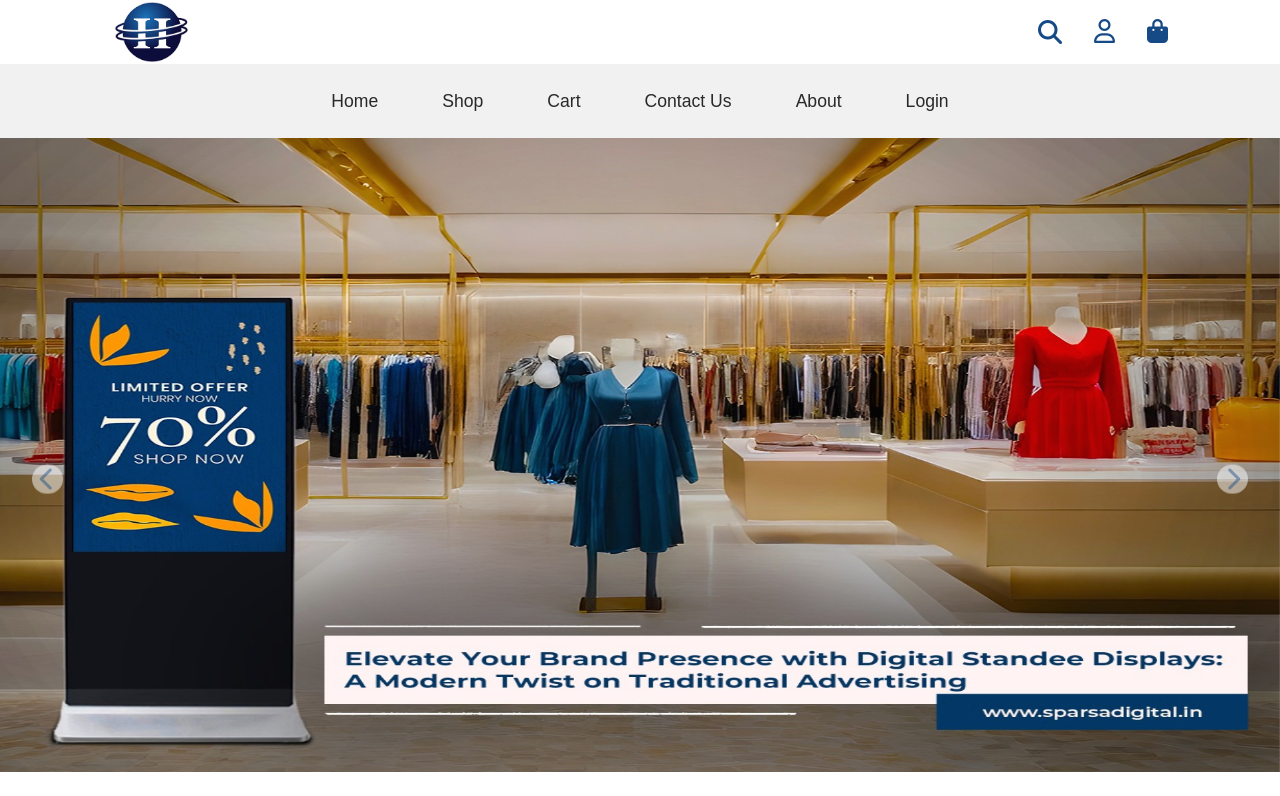
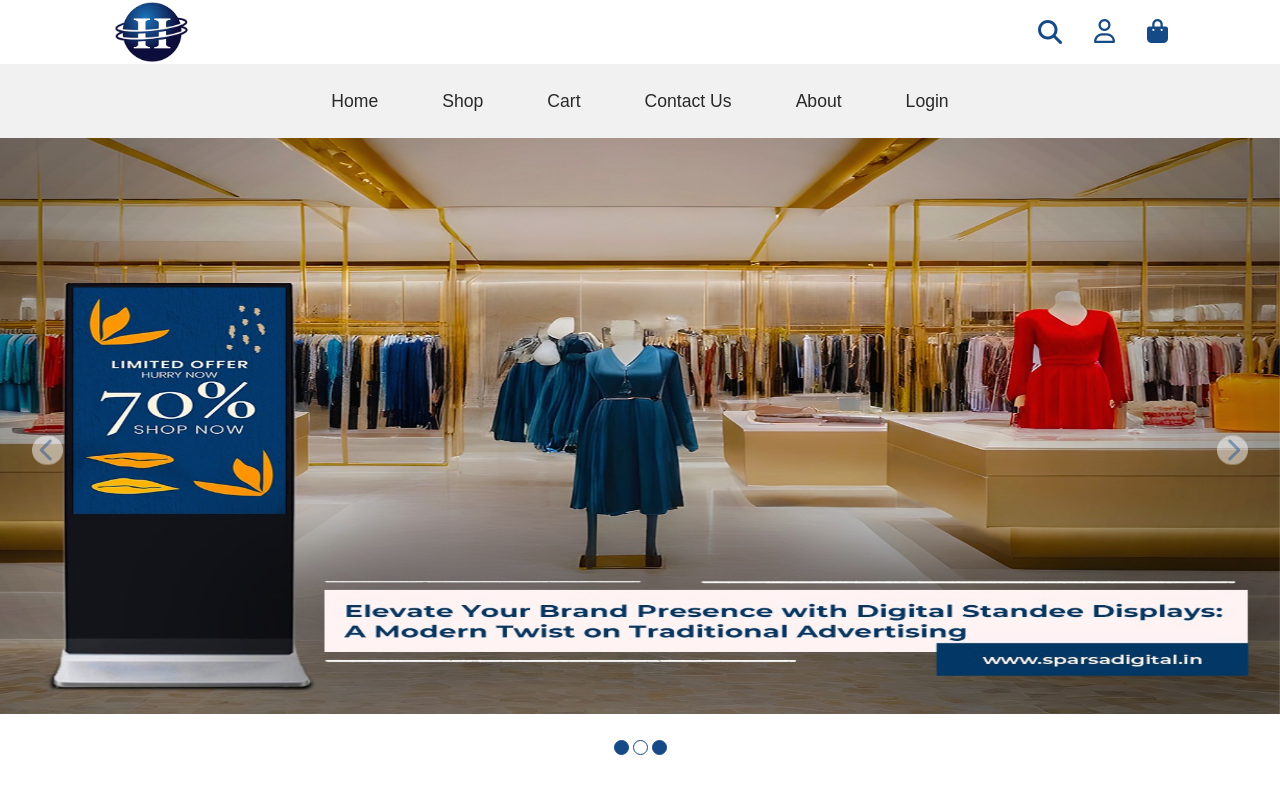
Before and after one commit to ymparmar5/hariimpex, a React (Vite) app: page / in a window 1280 px wide. Shown: the top 796 px of the page. Built offline with nearby package versions, Linux system fonts and the light colour scheme; no server answers; the database is empty; a web font is replaced by a local one.

Commit message:
fix final

```diff
--- a/src/Style/HeroSection.css
+++ b/src/Style/HeroSection.css
@@ -9,7 +9,8 @@
 
 .banner {
   width: 100vw;
-  height: 49.5vw;
+  height: 45vw;
+  object-fit: fill;
 }
 
 .hero-icons-left, .hero-icons-right {
```
